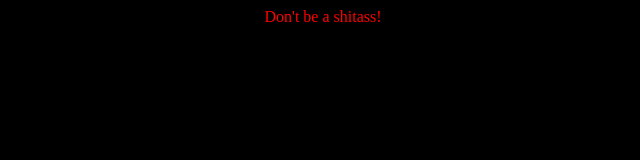
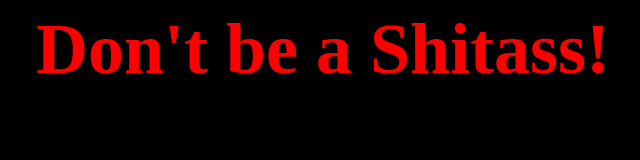
Before and after one commit to code-goat/doth.law, a plain HTML site: page index.html in a window 1280 px wide. Shown: the whole page, without its empty margins (317-957 px from the left). Drawn offline with Linux system fonts and the light colour scheme.

Commit message:
First Rewrite

```diff
--- a/index.html
+++ b/index.html
@@ -1,21 +1,19 @@
-<!DOCTYPE html>
 <html>
   <head>
-    <title>My Jekyll Site</title>
+    <title>Don't be a Shitass!</title>
     <style>
       body {
         background-color: black;
+        color: red;
+        text-align: center;
       }
-      .red-text {
-        text-align: center;
-        color: red;
+      h1 {
+        font-size: 72px;
       }
     </style>
   </head>
   <body>
-    <div class="red-text">
-      Don't be a shitass!
-    </div>
-    <audio autoplay src="audio.mp3">
+    <h1>Don't be a Shitass!</h1>
+    <audio src="https://github.com/code-goat/doth.law/blob/main/audio.mp3" autoplay loop></audio>
   </body>
 </html>
```
